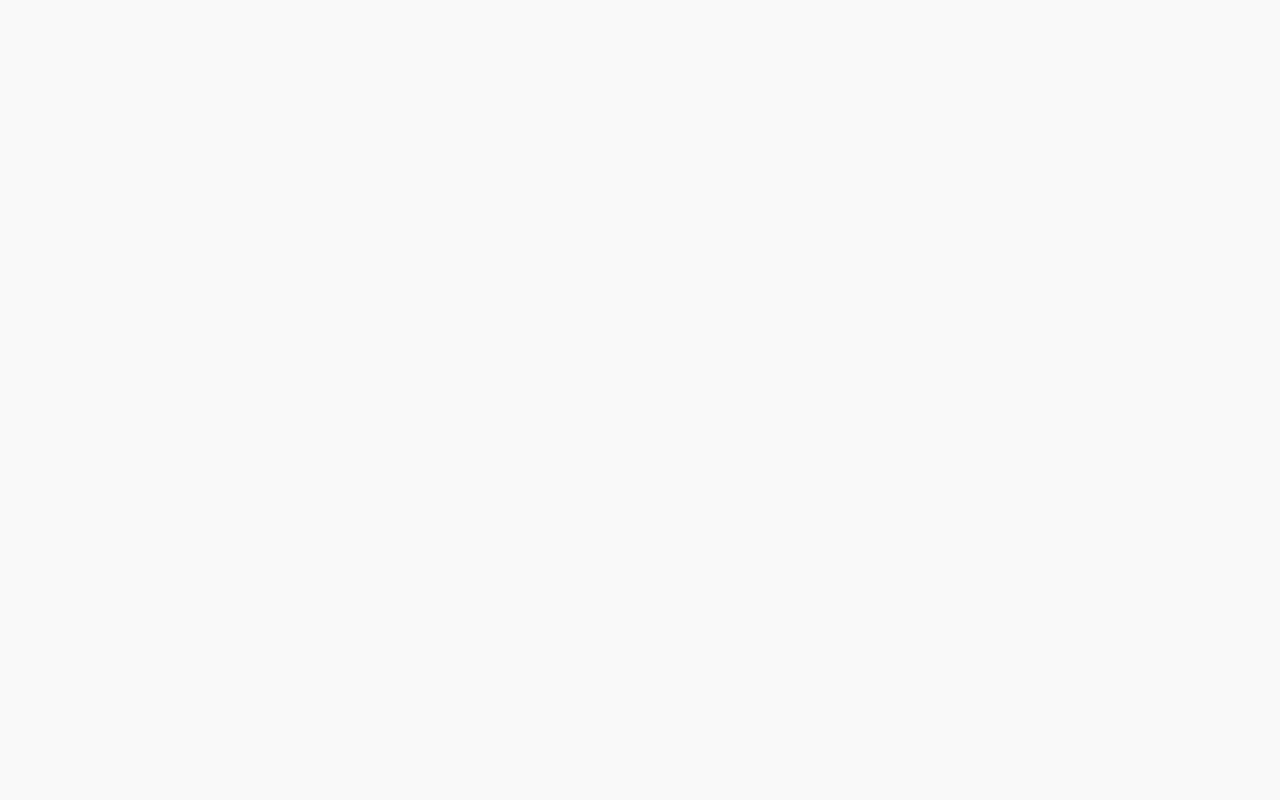
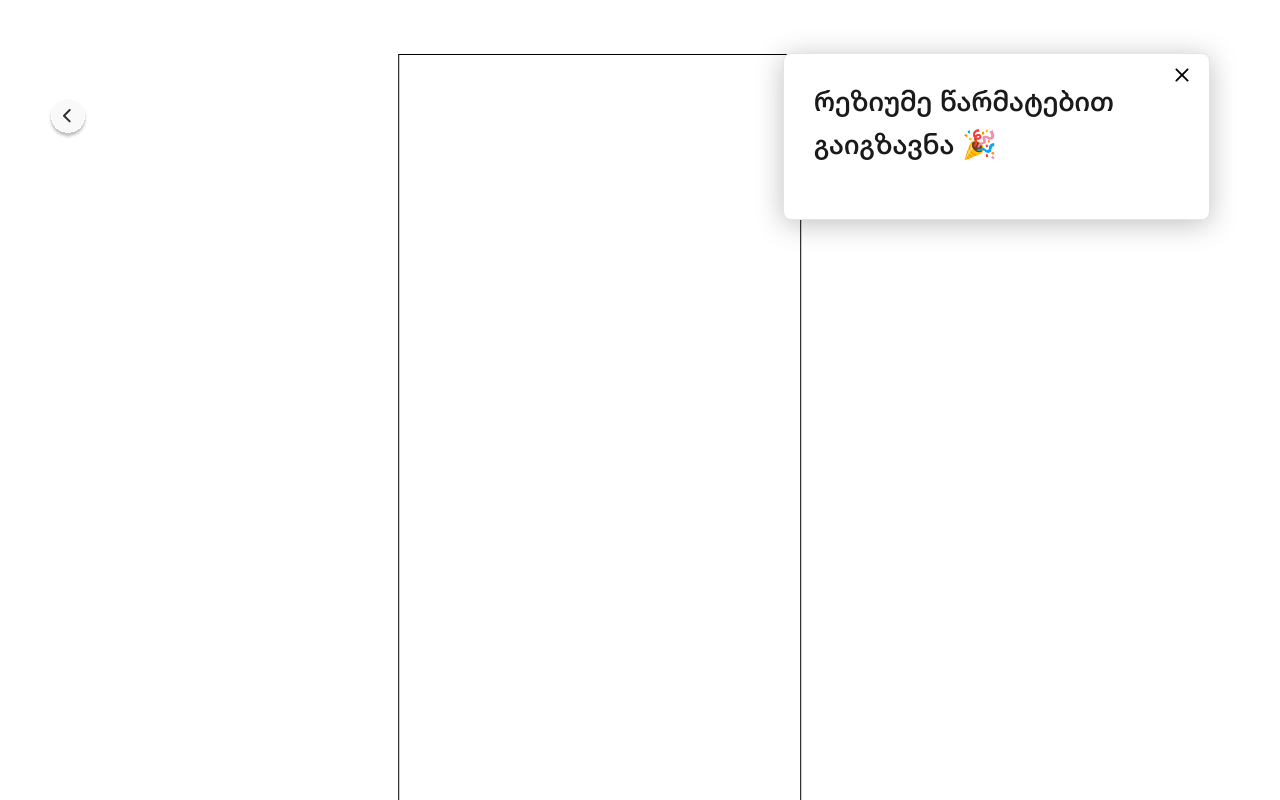
Before and after one commit to beqa200/team-7, a React (Vite) app: page /result in a window 1280 px wide. Shown: the top 800 px of the page. Built offline with nearby package versions, Linux system fonts and the light colour scheme.

Commit message:
feat/experience-page-build
add post request

```diff
--- a/src/App.tsx
+++ b/src/App.tsx
@@ -15,6 +15,7 @@ function App() {
     bio: "",
     email: "",
     number: "",
+    photo: ""
   });
 
   const [touched, setTouched] = useState({
@@ -102,7 +103,14 @@ function App() {
         eduTouched={eduTouched}
         setEduTouched={setEduTouched}
       />}/>
-      <Route path="/result" element = {<Result />}/>
+      <Route path="/result" element = {<Result
+        general={general}
+        photo={photo}
+        experience={experience}
+        education={education}
+        touched={touched}
+        expTouched={expTouched}
+        eduTouched={eduTouched}/>}/>
      </Routes>
     </div>
   )
--- a/src/views/components/PersonalResume.tsx
+++ b/src/views/components/PersonalResume.tsx
@@ -11,6 +11,7 @@ interface ResumeProps {
     bio: string;
     email: string;
     number: string;
+    photo: string | null,
   },
   photo: string | null,
   touched: {
@@ -59,13 +60,11 @@ function PersonalResume({
 }: ResumeProps) {
 
   const [localGeneral, setLocalGeneral] = useState(general);
-  const [localPhoto, setLocalPhoto] = useState(photo);
   const [localExperience, setLocalExperience] = useState(experience);
   const [localEducationList, setLocalEducationList] = useState(education);
 
   useEffect(() => {
     const savedGeneral = localStorage.getItem("general");
-    const savedPhoto = localStorage.getItem("photo");
     const savedExperience = localStorage.getItem("experience");
     const savedEducationList = localStorage.getItem("education");
 
@@ -75,11 +74,7 @@ function PersonalResume({
       setLocalGeneral(general);
     }
 
-    if (savedPhoto) {
-      setLocalPhoto(savedPhoto);
-    } else {
-      setLocalPhoto(photo);
-    }
+
 
     if (savedExperience) {
       try {
@@ -87,11 +82,9 @@ function PersonalResume({
         if (Array.isArray(parsedExperience)) {
           setLocalExperience(parsedExperience);
         } else {
-          console.error("savedExperience is not an array:", parsedExperience);
           setLocalExperience(experience);
         }
       } catch (e) {
-        console.error("Error parsing savedExperience:", e);
         setLocalExperience(experience);
       }
     } else {
@@ -104,11 +97,9 @@ function PersonalResume({
         if (Array.isArray(parsedEducation)) {
           setLocalEducationList(parsedEducation);
         } else {
-          console.error("savedEducationList is not an array:", parsedEducation);
           setLocalEducationList(education);
         }
       } catch (e) {
-        console.error("Error parsing savedEducationList:", e);
         setLocalEducationList(education);
       }
     } else {
@@ -116,8 +107,7 @@ function PersonalResume({
     }
   }, [general, photo, experience, education]);
 
-  console.log("localExperience:", localExperience);
-  console.log("localEducationList:", localEducationList);
+  console.log(localGeneral.photo)
 
   return (
     <StyledResume>
@@ -151,49 +141,61 @@ function PersonalResume({
         </div>
 
         <div className="img-container">
-          {localPhoto && <img src={localPhoto} alt="profile" />}
+          {localGeneral.photo && <img src={localGeneral.photo} alt="profile" />}
         </div>
 
-        {(touched.bio || localGeneral.bio || localPhoto) && <hr />}
+        {(touched.bio || localGeneral.bio || localGeneral.photo) && <hr />}
       </StyledResult>
       <StyledExpInfo>
-        {expTouched.employer && <h5>გამოცდილება</h5>}
-        {(expTouched.position ||
+        {(expTouched.employer || localExperience[0].employer)
+        &&
+        <h5>გამოცდილება</h5>}
+        {((expTouched.position ||
           expTouched.employer ||
           expTouched.start_date ||
-          expTouched.end_date) &&
+          expTouched.end_date) ||
+          (localExperience[0].employer ||
+            localExperience[0].position ||
+            localExperience[0].start_date ||
+            localExperience[0].end_date)) &&
+
           localExperience.map((item, index) => (
             <div key={index}>
-              {(expTouched.position || expTouched.employer) && (
+              {((expTouched.position || expTouched.employer) || localExperience[index].employer || localExperience[index].position) && (
                 <h6>
                   {item.position},{item.employer}
                 </h6>
               )}
               <div>
-                {expTouched.start_date && <span>{item.start_date}</span>}
-                {expTouched.end_date && <span>{item.end_date}</span>}
+                {(expTouched.start_date || localExperience[index].start_date) && <span>{item.start_date}</span>}
+                {(expTouched.end_date || localExperience[index].start_date ) && <span>{item.end_date}</span>}
               </div>
-              {expTouched.info && <p>{item.info}</p>}
+              {((expTouched.info || localExperience[index].info)) && <p>{item.info}</p>}
             </div>
           ))}
-        {expTouched.info && <hr />}
+        {((expTouched.info || localExperience[0].info)) && <hr />}
       </StyledExpInfo>
 
       <StyledEduInfo>
-        {eduTouched.education && <h5>განათლება</h5>}
-        {(eduTouched.education ||
+        {(eduTouched.education || localEducationList[0].education) && <h5>განათლება</h5>}
+        {((eduTouched.education ||
           eduTouched.degree ||
           eduTouched.end_date ||
-          eduTouched.info) &&
+          eduTouched.info) ||
+          (localEducationList[0].education ||
+            localEducationList[0].degree ||
+            localEducationList[0].end_date ||
+            localEducationList[0].info )) &&
+
           localEducationList.map((item, index) => (
             <div key={index}>
-              {(eduTouched.education || eduTouched.degree) && (
+              {((eduTouched.education || eduTouched.degree) || (localEducationList[index].education || localEducationList[index].degree) ) && (
                 <h6>
                   {item.education},{item.degree}
                 </h6>
               )}
-              {eduTouched.end_date && <span>{item.end_date}</span>}
-              {eduTouched.info && <p>{item.info}</p>}
+              {(eduTouched.end_date ||  localEducationList[index].end_date)&& <span>{item.end_date}</span>}
+              {(eduTouched.info || localEducationList[index].info )&& <p>{item.info}</p>}
             </div>
           ))}
       </StyledEduInfo>
--- a/src/views/pages/Education.tsx
+++ b/src/views/pages/Education.tsx
@@ -103,18 +103,49 @@ const Education: React.FC<EducationProps> = ({ general, photo, experience, touch
 
   const handleBackToHomePage = () => {
     localStorage.removeItem('general');
-    localStorage.removeItem('photo');
+    localStorage.removeItem('experience');
+    localStorage.removeItem('education');
 
     navigate("/");
     window.location.reload();
   };
 
-  const handleSubmit = (e: React.FormEvent<HTMLFormElement>) => {
+  const handleSubmit = async (e: React.FormEvent<HTMLFormElement>) => {
     e.preventDefault();
+    localStorage.setItem('education', JSON.stringify(education));
 
-    localStorage.setItem('education', JSON.stringify(education));
+    const savedGeneral = localStorage.getItem("general");
+    const savedExperience = localStorage.getItem("experience");
+    const savedEducation = localStorage.getItem("education");
+
+    const general = savedGeneral ? JSON.parse(savedGeneral) : {};
+    const experience = savedExperience ? JSON.parse(savedExperience) : [];
+    const educationList = savedEducation ? JSON.parse(savedEducation) : [];
+
+    const resumeData = {
+        general,
+        experience,
+        education: educationList
+    };
+    try {
+        const response = await fetch('https://redberry-api.onrender.com/api/resume/', {
+            method: 'POST',
+            headers: {
+                'Content-Type': 'application/json'
+            },
+            body: JSON.stringify(resumeData)
+        });
+
+        if (response.ok) {
+            console.log('Resume data submitted successfully');
+        } else {
+            console.error('Failed to submit resume data');
+        }
+    } catch (error) {
+        console.error('Error submitting resume data:', error);
+    }
     navigate("/result");
-  };
+};
 
   return (
     <PageContainer>
--- a/src/views/pages/Result.tsx
+++ b/src/views/pages/Result.tsx
@@ -1,11 +1,152 @@
+import { Link, useNavigate } from "react-router-dom"
+import PersonalResume from "../components/PersonalResume"
+import styled from "styled-components";
+import { useState } from "react";
 
 
-function Result() {
+interface ResultProps{
+  general: {
+    name: string;
+    last_name: string;
+    bio: string;
+    email: string;
+    number: string;
+    photo: string;
+},
+photo: string | null,
+touched: {
+  name: boolean;
+  last_name: boolean;
+  email: boolean;
+  number: boolean;
+  bio: boolean;
+},
+experience: {
+  position: string;
+  employer: string;
+  start_date: string;
+  end_date: string;
+  info: string;
+}[],
+education: {
+  education: string;
+  degree: string;
+  end_date: string;
+  info: string;
+}[],
+expTouched: {
+  position: boolean;
+  employer: boolean;
+  start_date: boolean;
+  end_date: boolean;
+  info: boolean;
+},
+eduTouched: {
+  education: boolean;
+  degree: boolean;
+  end_date: boolean;
+  info: boolean;
+}
+
+}
+
+function Result({ general, photo, touched, experience, education, expTouched, eduTouched ,}:ResultProps) {
+  const navigate = useNavigate();
+  const handleBackToHomePage = () => {
+    localStorage.removeItem('general');
+    localStorage.removeItem('photo');
+    localStorage.removeItem('experience');
+    localStorage.removeItem('education');
+
+    navigate("/");
+    window.location.reload();
+  };
+  const [close, setClose] = useState(false);
+
+  const handleClosePopup = () => {
+    setClose(true);
+  };
   return (
-    <div>
+    <StyledResultContainer $close={close}>
+       <Link to={"/"} onClick={handleBackToHomePage}>
+          <img src="/images/backarrow.svg" alt="arrow icon" />
+        </Link>
+      <PersonalResume
+      general={general}
+      photo={photo}
+      touched={touched}
+      experience={experience}
+      education={education}
+      expTouched={expTouched}
+      eduTouched={eduTouched}
+      />
 
-    </div>
+      <section className="popup">
+          <img src="/images/x-icon.svg" alt="close icon" className="close" onClick={handleClosePopup} />
+          <h4> რეზიუმე წარმატებით გაიგზავნა  🎉</h4>
+      </section>
+
+    </StyledResultContainer>
   )
 }
 
 export default Result
+
+
+
+const StyledResultContainer = styled.div<{ $close: boolean }>`
+    width: 100vw;
+    height: 1300px;
+    background-color: #fff;
+    display: flex;
+    flex-direction: row;
+    position: relative;
+    padding: 54px 0 129px;
+
+    & > a{
+            margin: 45px 0 0 48px;
+            width: 40px;
+            height: 40px;
+            position: absolute;
+
+            & > img{
+                width: 40px;
+                height: 40px;
+                cursor: pointer;
+            }
+        }
+
+    & > div{
+      border: solid 0.8px #000;
+      position: absolute;
+      left: 50%;
+      transform: translateX(-60%);
+    }
+
+    .popup{
+      display: ${(props) => (props.$close ? 'none' : 'block')};
+      width: 427px;
+      height: 167px;
+      padding: 28px 30px 30px;
+      border-radius: 8px;
+      box-shadow: 0 4px 28px 0 rgba(0, 0, 0, 0.25);
+      border: solid 1px #e4e4e4;
+      background-color: #fff;
+      position: absolute;
+      top: 53px;
+      right: 70px ;
+
+      & > img{
+        position: absolute;
+        top: 11.4px;
+        right: 17.4px;
+      }
+
+      & > h4{
+        font-size: 28px;
+        font-weight: 500;;
+        line-height: 1.54;
+        color: #1a1a1a;
+      }
+    }
+`
--- a/src/views/styles/styled-components/StyledButton.ts
+++ b/src/views/styles/styled-components/StyledButton.ts
@@ -10,6 +10,15 @@ const StyledButton = styled.button`
     font-weight: 500;
     letter-spacing: 1.28px;
     color: #fff;
+    cursor: pointer;
+
+    &:hover{
+        background-color: #7949ff;
+    }
+
+    &:active{
+        background-color: #512faf;
+    }
 `
 
 
```
Also changed, not shown: src/types.ts (+7 -3 lines), src/views/pages/Personal.tsx (+9 -16 lines), public/images/backarrow.svg (added), public/images/x-icon.svg (added).
